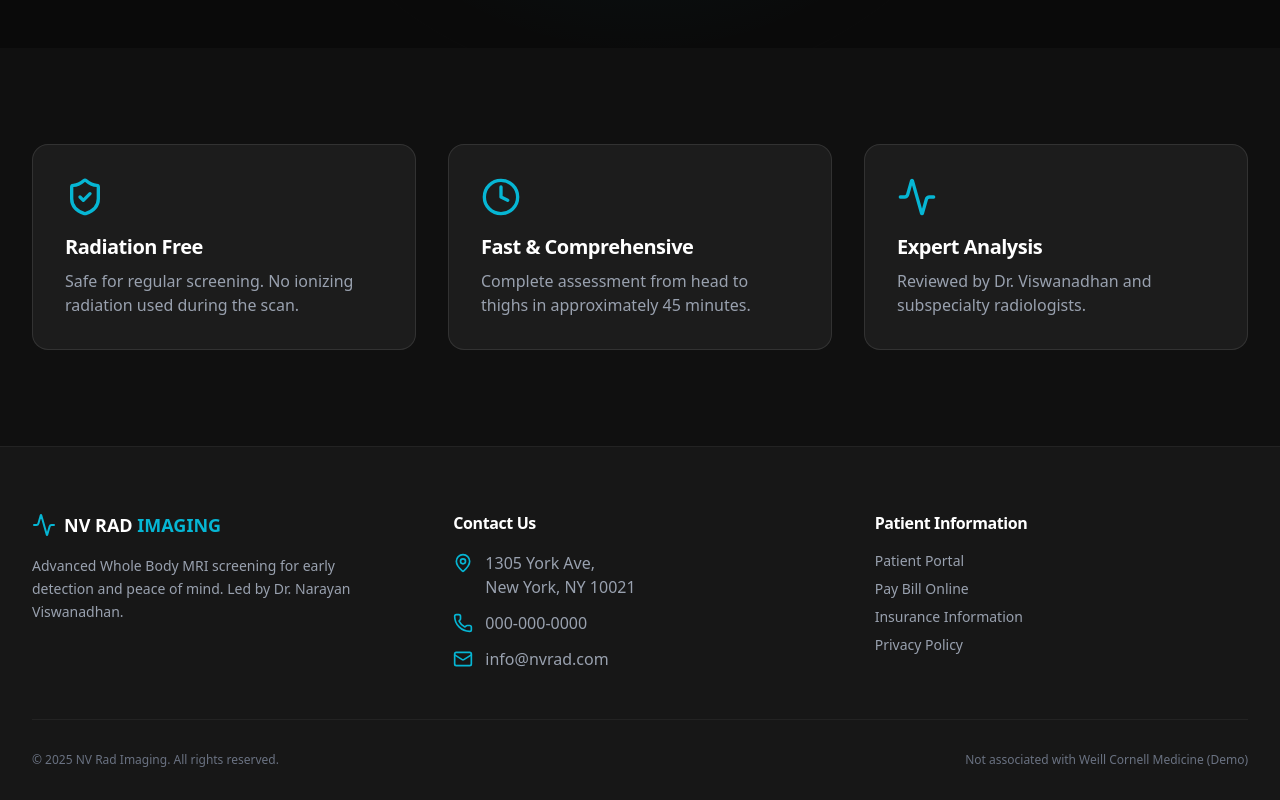
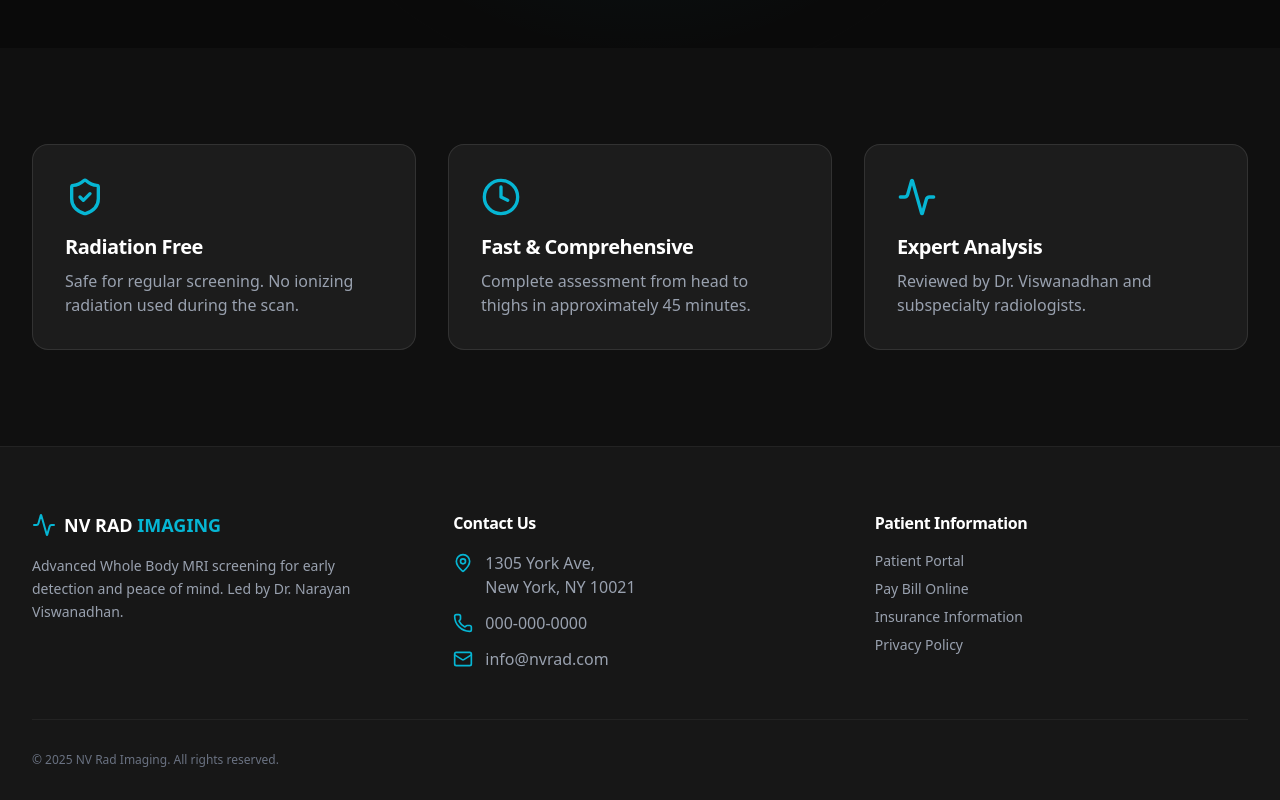
Before and after one commit to shrikanthv15/nvradimaging, a React (Vite) app: page / in a window 1280 px wide. Shown: the part 752-1552 px from the top of the page. Built offline with nearby package versions, Linux system fonts and the light colour scheme.

Commit message:
change in footer commit

```diff
--- a/src/components/layout/Footer.tsx
+++ b/src/components/layout/Footer.tsx
@@ -50,7 +50,6 @@ const Footer = () => {
 
                 <div className="border-t border-white/5 mt-12 pt-8 flex flex-col md:flex-row justify-between items-center text-xs text-gray-500">
                     <p>&copy; {new Date().getFullYear()} NV Rad Imaging. All rights reserved.</p>
-                    <p className="mt-2 md:mt-0">Not associated with Weill Cornell Medicine (Demo)</p>
                 </div>
             </div>
         </footer>
```
